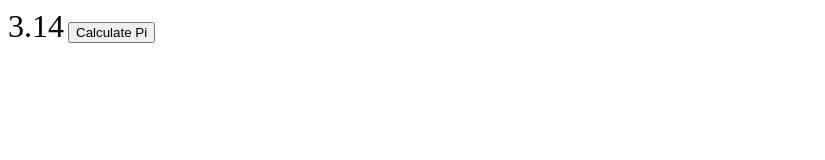
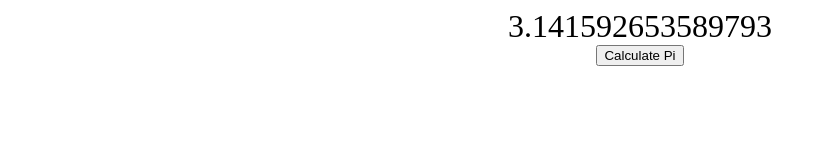
Before and after one commit to rezahaji1368/git-test, a plain HTML site: page index.html in a window 1280 px wide. Both pictures are taken after a click on the button "Calculate Pi". Shown: the whole page, without its empty margins (0-825 px from the left). Drawn offline with Linux system fonts and the light colour scheme.

Commit message:
better pi

```diff
--- a/index.html
+++ b/index.html
@@ -8,12 +8,14 @@
     <style>
         span{
             font-size: xx-large;
+            display: flex;
+            justify-content: center;
             align-items: center;
         }
     </style>
 </head>
 <body>
-    <span class="result"> body of site</span>
+    <span class="result"> amount of PI</span>
     <span><button class="calculate">Calculate Pi</button></span>
     <script src="index.js"></script>
 </body>
--- a/index.js
+++ b/index.js
@@ -1,7 +1,6 @@
 const cal=document.querySelector(".calculate")
 cal.addEventListener("click",calPi)
 function calPi(){
-    const p=3.14;
-    console.log(Math.floor(p));
+    const p=Math.PI;
     document.querySelector(".result").innerHTML=p
 }
```
